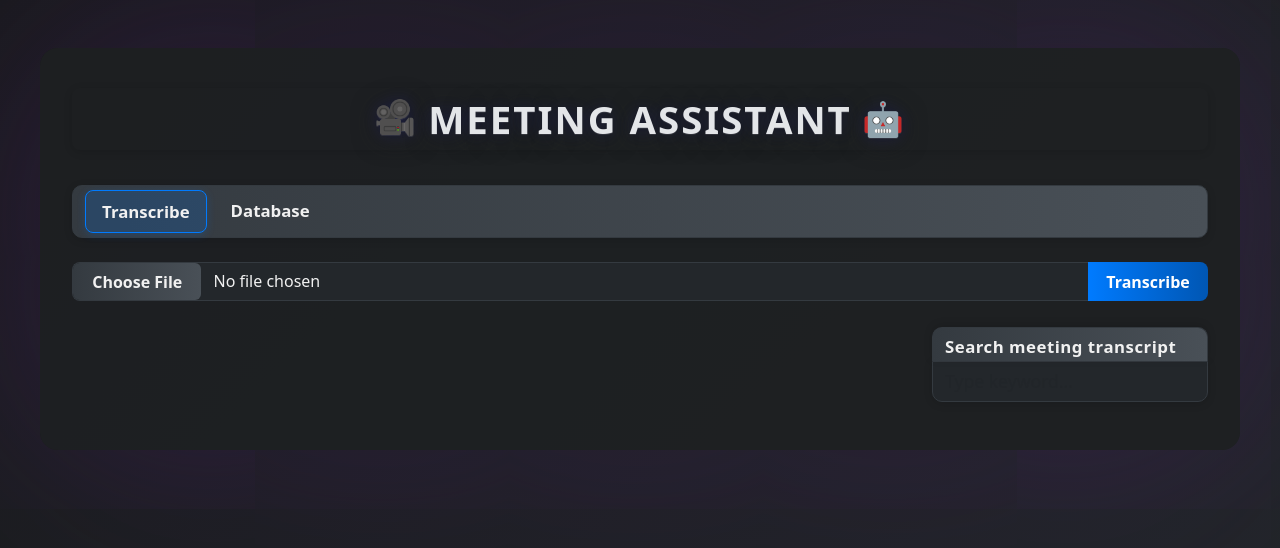
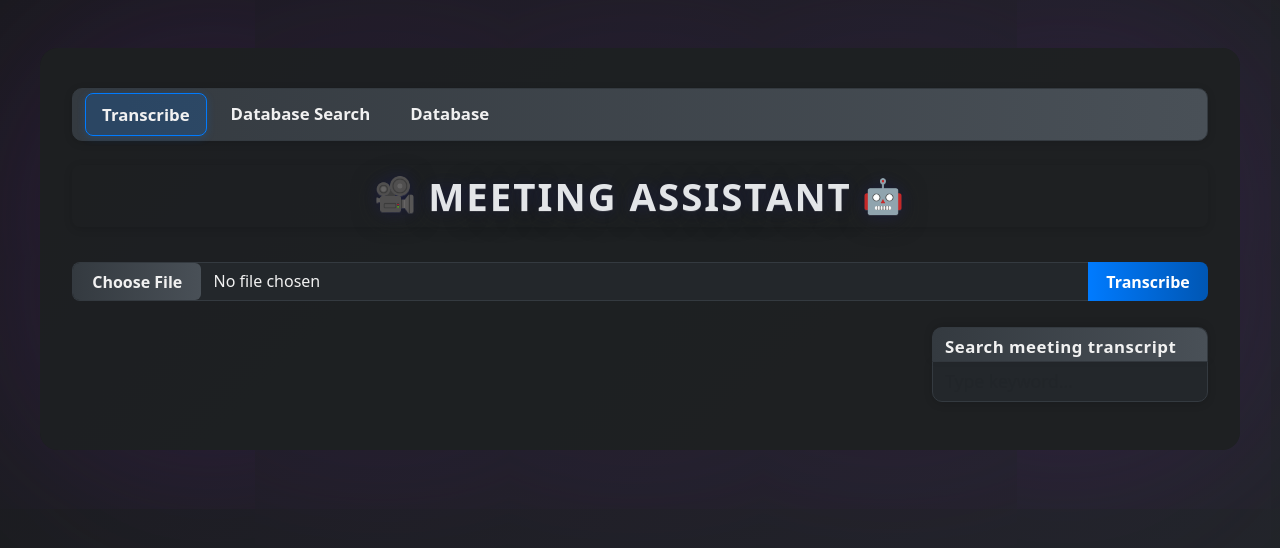
Before and after one commit to Vibe-coding-on-Agentic-DevOps/vibe-coding-poznan, a React (Create React App) app in the folder workspace/frontend/: page / in a window 1280 px wide. Shown: the top 548 px of the page. Built offline with nearby package versions, Linux system fonts and the light colour scheme.

Commit message:
frontend improvements

```diff
--- a/workspace/frontend/src/App.js
+++ b/workspace/frontend/src/App.js
@@ -141,7 +141,6 @@ function App() {
     }
   };
 
-  if (page === 'database') {
   return (
     <Container className="mt-5" style={{ maxWidth: 1200 }}>
       <Nav variant="tabs" activeKey={page} onSelect={setPage} className="mb-4" style={{
@@ -165,6 +164,19 @@ function App() {
           }}>Transcribe</Nav.Link>
         </Nav.Item>
         <Nav.Item>
+          <Nav.Link eventKey="database-search" style={{
+            color: '#f1f1f1',
+            fontWeight: 600,
+            fontSize: '1.05rem',
+            borderRadius: 8,
+            margin: '2px 4px',
+            background: page === 'database-search' ? 'rgba(0,123,255,0.18)' : 'transparent',
+            border: page === 'database-search' ? '1.5px solid #007bff' : 'none',
+            boxShadow: page === 'database-search' ? '0 2px 8px #007bff33' : 'none',
+            transition: 'background 0.2s, border 0.2s',
+          }}>Database Search</Nav.Link>
+        </Nav.Item>
+        <Nav.Item>
           <Nav.Link eventKey="database" style={{
             color: '#f1f1f1',
             fontWeight: 600,
@@ -178,21 +190,18 @@ function App() {
           }}>Database</Nav.Link>
         </Nav.Item>
       </Nav>
-        <DatabaseSearch />
-      </Container>
-    );
-  }
-
-  return (
-    <Container className="mt-5" style={{ maxWidth: 1200 }}>
+      {page === 'database-search' && <DatabaseSearch />}
+      {page === 'database' && <DatabaseGallery />}
+      {page === 'transcribe' && (
+        <>
           <h2
             style={{
               textAlign: 'center',
               fontWeight: 700,
               fontSize: '2.4rem',
               letterSpacing: '2px',
-          background: 'none', // remove gradient
-          color: '#e3e5e8', // match gray box color
+              background: 'none',
+              color: '#e3e5e8',
               WebkitBackgroundClip: undefined,
               WebkitTextFillColor: undefined,
               backgroundClip: undefined,
@@ -210,40 +219,6 @@ function App() {
             MEETING ASSISTANT
             <span role="img" aria-label="assistant" style={{fontSize: '2.1rem', verticalAlign: '0.2rem', marginLeft: 10}}>🤖</span>
           </h2>
-      <Nav variant="tabs" activeKey={page} onSelect={setPage} className="mb-4" style={{
-        background: 'linear-gradient(90deg, #343a40 0%, #495057 100%)',
-        borderRadius: 10,
-        border: '1px solid #343a40',
-        padding: '2px 8px',
-        boxShadow: '0 2px 8px #0002',
-      }}>
-        <Nav.Item>
-          <Nav.Link eventKey="transcribe" style={{
-            color: '#f1f1f1',
-            fontWeight: 600,
-            fontSize: '1.05rem',
-            borderRadius: 8,
-            margin: '2px 4px',
-            background: page === 'transcribe' ? 'rgba(0,123,255,0.18)' : 'transparent',
-            border: page === 'transcribe' ? '1.5px solid #007bff' : 'none',
-            boxShadow: page === 'transcribe' ? '0 2px 8px #007bff33' : 'none',
-            transition: 'background 0.2s, border 0.2s',
-          }}>Transcribe</Nav.Link>
-        </Nav.Item>
-        <Nav.Item>
-          <Nav.Link eventKey="database" style={{
-            color: '#f1f1f1',
-            fontWeight: 600,
-            fontSize: '1.05rem',
-            borderRadius: 8,
-            margin: '2px 4px',
-            background: page === 'database' ? 'rgba(0,123,255,0.18)' : 'transparent',
-            border: page === 'database' ? '1.5px solid #007bff' : 'none',
-            boxShadow: page === 'database' ? '0 2px 8px #007bff33' : 'none',
-            transition: 'background 0.2s, border 0.2s',
-          }}>Database</Nav.Link>
-        </Nav.Item>
-      </Nav>
           <Form onSubmit={handleSubmit} style={{ marginBottom: 0 }}>
             <div style={{ borderRadius: 8, boxShadow: fileGroupFocused ? '0 0 0 0.2rem #1976d2' : 'none', transition: 'box-shadow 1s' }}>
               <InputGroup className="mb-3" style={{ alignItems: 'stretch' }}>
@@ -284,10 +259,10 @@ function App() {
             <div style={{ flex: 3, minWidth: 0 }}>
               {(segments.length > 0 || transcription) && (
                 <>
-              <div style={{ display: 'flex', alignItems: 'flex-end', height: 36, marginTop: 24 }}>
+                  <div style={{ display: 'flex', alignItems: 'flex-end', height: 36 }}>
                     <span style={{
-                  background: 'linear-gradient(90deg, #343a40 0%, #495057 100%)', // match choose file gradient
-                  color: '#f1f1f1', // match file input button text
+                      background: 'linear-gradient(90deg, #343a40 0%, #495057 100%)',
+                      color: '#f1f1f1',
                       fontWeight: 600,
                       fontSize: '1.05rem',
                       borderTopLeftRadius: 10,
@@ -295,21 +270,22 @@ function App() {
                       padding: '6px 18px 2px 18px',
                       border: '1px solid #343a40',
                       borderBottom: 'none',
-                  marginLeft: 0, // nudge left
-                  marginBottom: 0, // flush top
+                      marginLeft: 0,
+                      marginBottom: 0,
                       boxShadow: '0 -2px 8px #0002',
                       letterSpacing: '0.5px',
                       zIndex: 2,
                       position: 'relative',
-                }}>Answer:</span>
+                    }}>Meeting Transcript:</span>
                   </div>
-              <div className="answer-box mt-0" style={{
-                maxHeight: 180, // reduced height
+                  <div className="transcript-box" style={{
+                    maxHeight: 350,
                     overflowY: 'auto',
                     overflowX: 'hidden',
                     whiteSpace: 'pre-wrap',
                     fontFamily: 'inherit',
                     fontSize: '1.15rem',
+                    marginTop: 0,
                     border: '1px solid #343a40',
                     borderTopLeftRadius: 0,
                     borderTopRightRadius: 0,
@@ -318,10 +294,26 @@ function App() {
                     background: '#23272b',
                     position: 'relative',
                     zIndex: 1,
-                marginTop: 0, // remove extra margin
-                padding: 10, // less padding
                   }}>
-                <div className="m-0" style={{whiteSpace: 'pre-wrap', wordBreak: 'break-word', fontFamily: 'inherit', fontSize: '1.15rem'}}>{answer}</div>
+                    <div className="m-0" style={{whiteSpace: 'pre-wrap', wordBreak: 'break-word', fontFamily: 'inherit', fontSize: '1.15rem'}}>
+                      {segments.length > 0
+                        ? segments.map((seg, idx) => (
+                            <span
+                              key={idx}
+                              style={{ background: idx === activeSegment ? '#007bff55' : searchResults.some(r => r.idx === idx) ? '#ffe06699' : 'transparent', borderRadius: 4, transition: 'background 0.2s', cursor: 'pointer' }}
+                              onClick={() => {
+                                const video = document.querySelector('video');
+                                if (video) {
+                                  video.currentTime = seg.start;
+                                  video.play();
+                                }
+                              }}
+                            >
+                              {seg.text + ' '}
+                            </span>
+                          ))
+                        : transcription}
+                    </div>
                   </div>
                 </>
               )}
@@ -503,6 +495,8 @@ function App() {
               </div>
             </>
           )}
+        </>
+      )}
     </Container>
   );
 }
```
Lines whose indentation alone changed are shown as unchanged.
